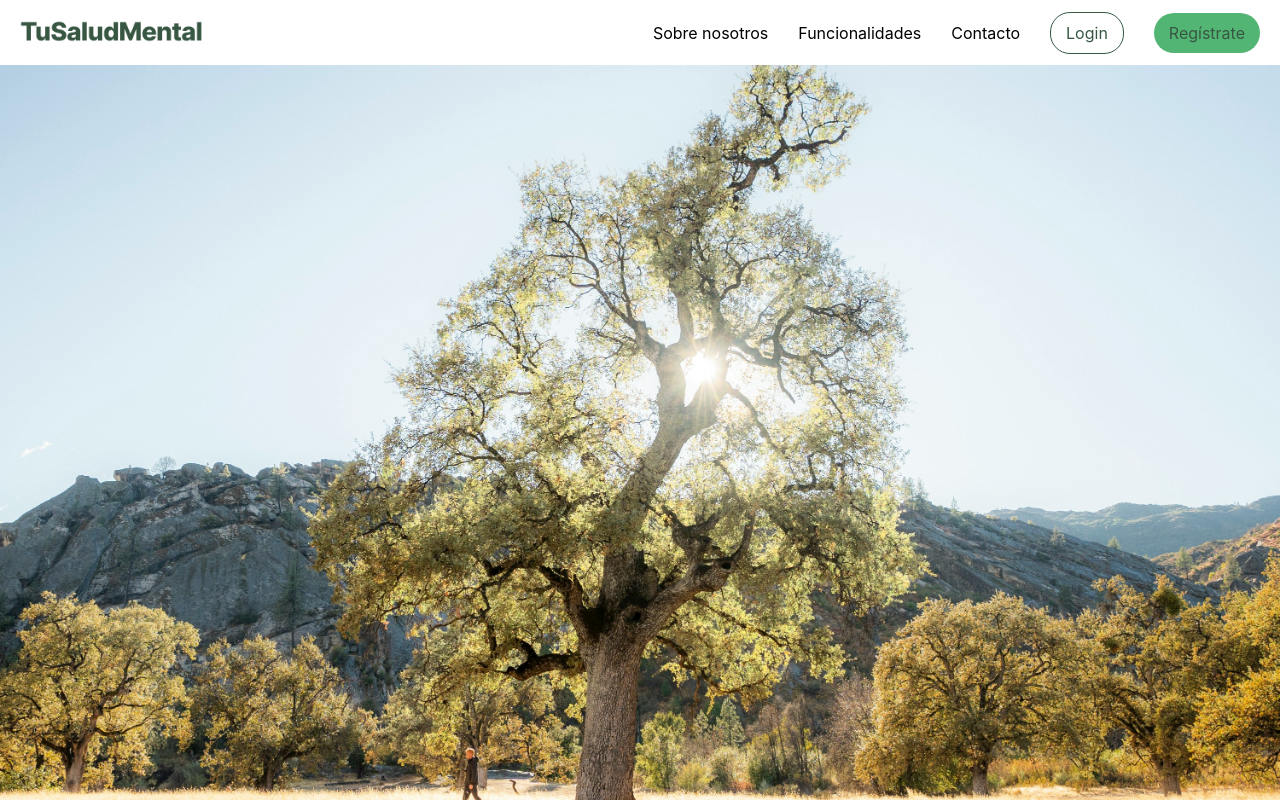
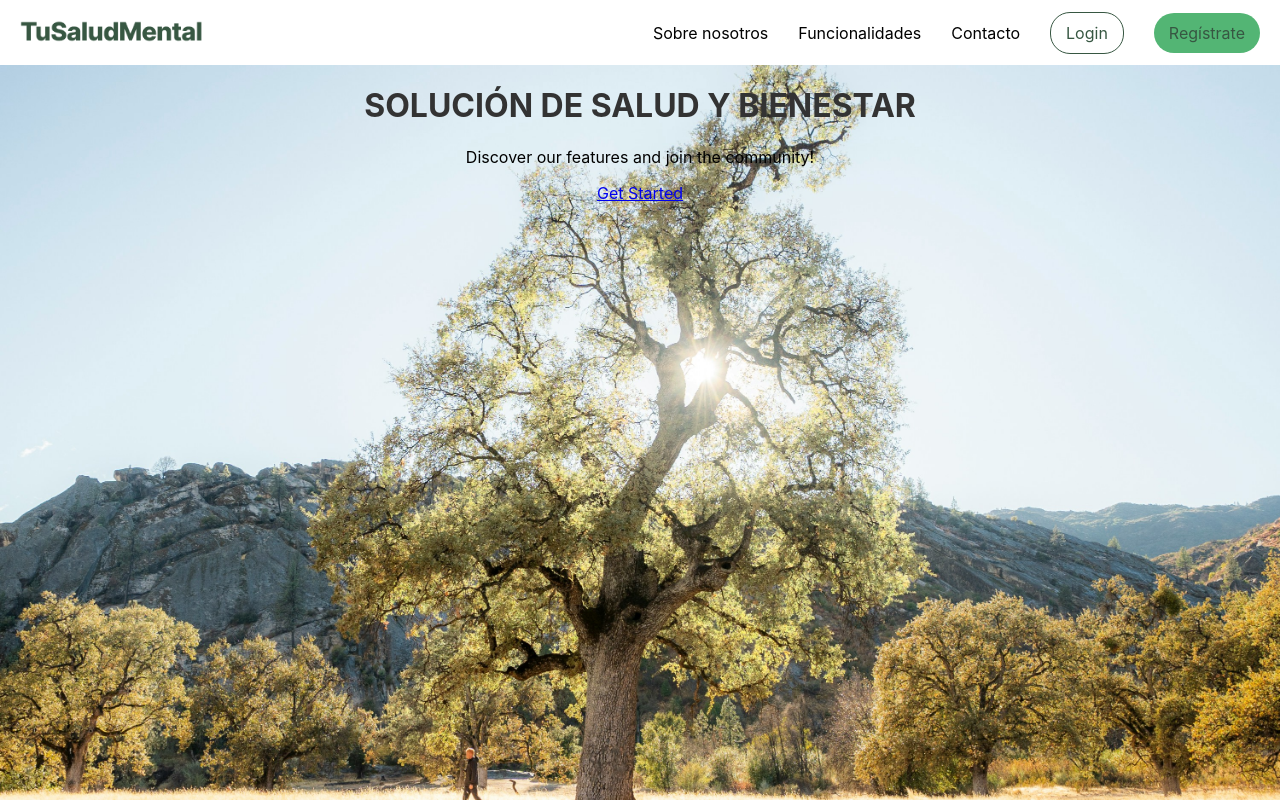
Before and after one commit to cuellarcarla/emberlight-aws, a React (Create React App) app in the folder frontend/: page / in a window 1280 px wide. Built offline with nearby package versions, Linux system fonts and the light colour scheme; no server answers.

Commit message:
Fixed login protected pages from redirect

```diff
--- a/frontend/src/App.js
+++ b/frontend/src/App.js
@@ -1,48 +1,38 @@
 import { BrowserRouter as Router, Route, Routes, useLocation, Navigate } from "react-router-dom";
-import { useState, useEffect } from "react";
 import MainNavbar from "./components/MainNavbar";
 import AppNavbar from "./components/AppNavbar";
 import Login from "./pages/Login";
 import Community from "./pages/Community";
 import Fitness from "./pages/Fitness";
+import NotFound from "./pages/NotFound";
+import MainPage from "./pages/MainPage";
+import { useAuth } from "./AuthContext";
 
-const Layout = ({ isLoggedIn, username, onLogout, children }) => {
+const Layout = ({ children }) => {
   const location = useLocation();
+  const { user, logout } = useAuth();
   const showMainNavbar = ["/", "/login"].includes(location.pathname);
 
   return (
     <>
-      {showMainNavbar ? <MainNavbar /> : <AppNavbar username={username} onLogout={onLogout} />}
+      {showMainNavbar ? <MainNavbar /> : <AppNavbar username={user} onLogout={logout} />}
       {children}
     </>
   );
 };
 
 function App() {
-  const [isLoggedIn, setIsLoggedIn] = useState(false);
-  const [username, setUsername] = useState("");
-
-  useEffect(() => {
-    const user = localStorage.getItem("user");
-    if (user) {
-      setIsLoggedIn(true);
-      setUsername(user);
-    }
-  }, []);
-
-  const handleLogout = () => {
-    localStorage.removeItem("user");
-    setIsLoggedIn(false);
-    setUsername("");
-  };
+  const { user } = useAuth();
 
   return (
     <Router>
-      <Layout isLoggedIn={isLoggedIn} username={username} onLogout={handleLogout}>
+      <Layout>
         <Routes>
-          <Route path="/login" element={<Login setIsLoggedIn={setIsLoggedIn} setUsername={setUsername} />} />
-          <Route path="/community" element={isLoggedIn ? <Community /> : <Navigate to="/login" />} />
-          <Route path="/fitness" element={isLoggedIn ? <Fitness /> : <Navigate to="/login" />} />
+          <Route path="/" element={user ? <Navigate to="/community" replace /> : <MainPage />} />
+          <Route path="/login" element={user ? <Navigate to="/community" replace /> : <Login />} />
+          <Route path="/community" element={user ? <Community /> : <Navigate to="/login" replace />} />
+          <Route path="/fitness" element={user ? <Fitness /> : <Navigate to="/login" replace />} />
+          <Route path="*" element={<NotFound />} />
         </Routes>
       </Layout>
     </Router>
--- /dev/null
+++ b/frontend/src/pages/MainPage.js
@@ -0,0 +1,13 @@
+import { Link } from "react-router-dom";
+
+const MainPage = () => {
+  return (
+    <div>
+      <h1>SOLUCIÓN DE SALUD Y BIENESTAR</h1>
+      <p>Discover our features and join the community!</p>
+      <Link to="/register">Get Started</Link>
+    </div>
+  );
+};
+
+export default MainPage;
--- /dev/null
+++ b/frontend/src/pages/NotFound.js
@@ -0,0 +1,13 @@
+import { Link } from "react-router-dom";
+
+const NotFound = () => {
+  return (
+    <div>
+      <h1>404 - Page Not Found</h1>
+      <p>Oops! The page you're looking for doesn't exist.</p>
+      <Link to="/">Go Home</Link>
+    </div>
+  );
+};
+
+export default NotFound;
```
